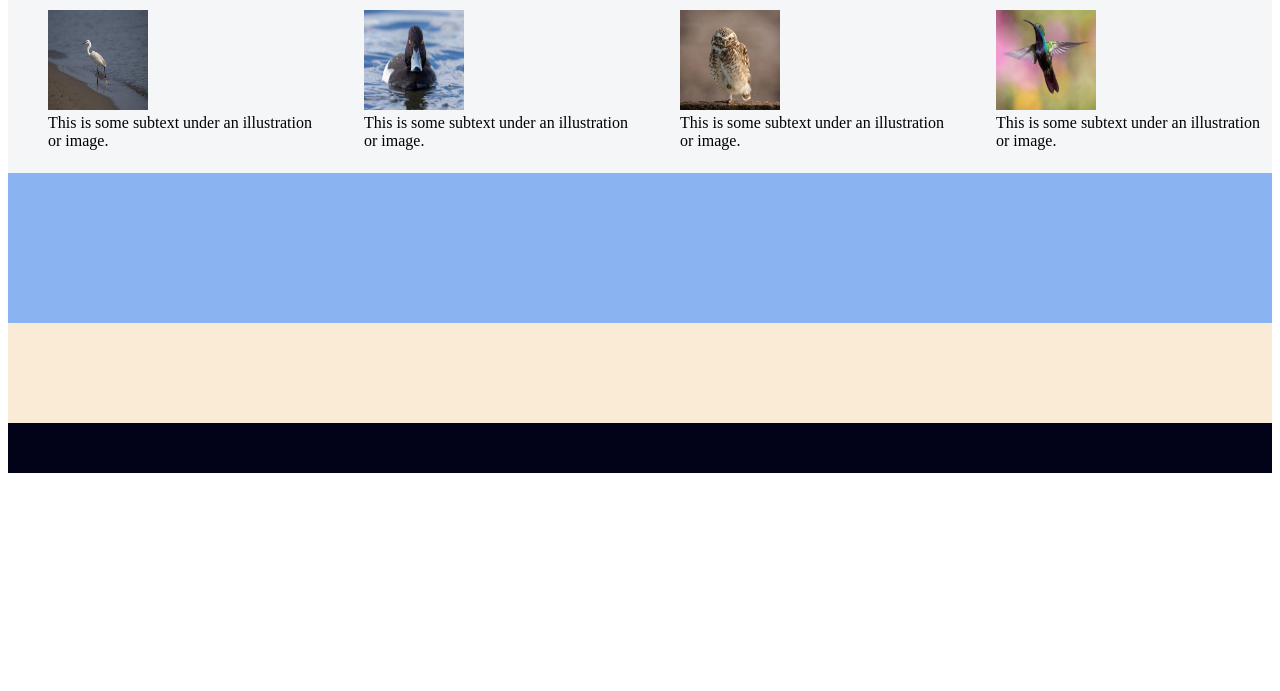
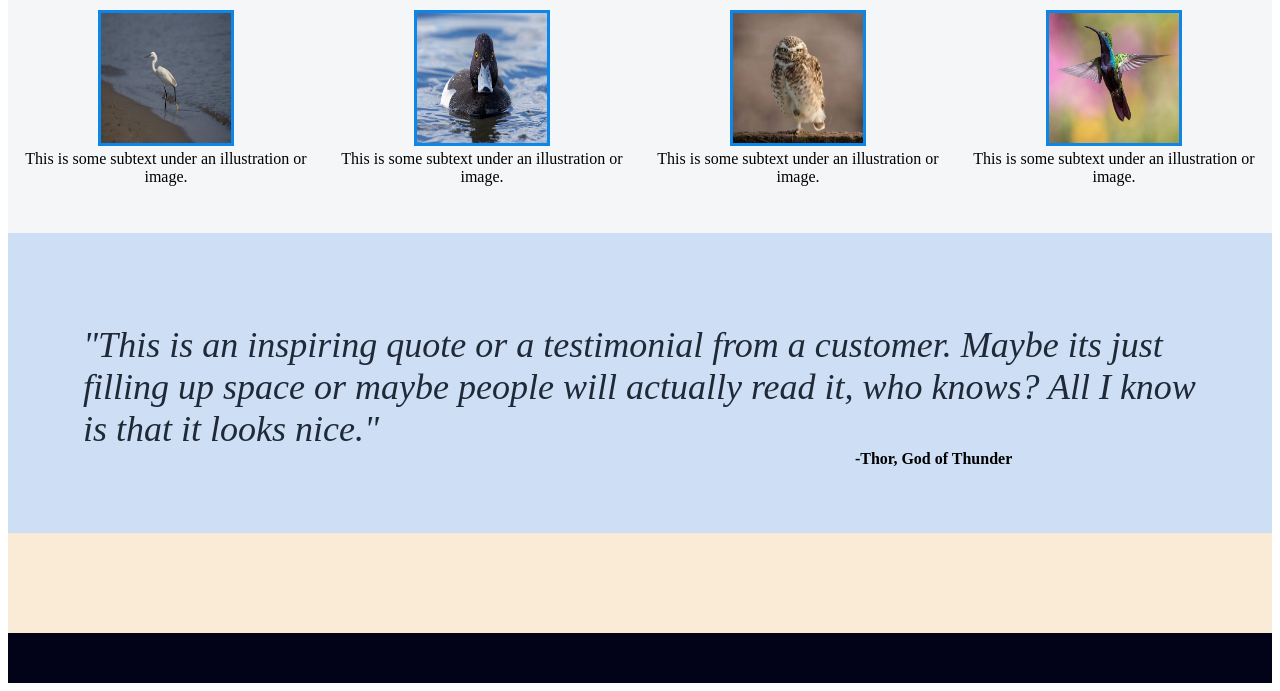
Before and after one commit to Jeff151/odinProject1, a plain HTML site: page index.html in a window 1280 px wide. Shown: the part 315-1006 px from the top of the page. Before the commit the page ends 800 px from the top, so only its background shows below. Drawn offline with Linux system fonts and the light colour scheme.

Commit message:
index.html

```diff
--- a/index.html
+++ b/index.html
@@ -48,7 +48,7 @@
             </div>
             <div id="ct1">
                 <div id="c3"><img src="owl.webp"></div>
-                <div id="t2">This is some subtext under an illustration or image.</div>
+                <div id="t3">This is some subtext under an illustration or image.</div>
             </div>
             <div id="ct1">
                 <div id="c4"><img src="hummingbird.jpg"></div>
@@ -56,7 +56,15 @@
             </div>
         </div>
     </div>
-    <div id="third"></div>
+    <div id="third">
+        <div id="bigp">"This is an inspiring quote or a testimonial from
+        a customer.  Maybe its just filling up space or maybe
+        people will actually read it, who knows? All I know is that
+        it looks nice."
+        </div>
+        <div id="thor">-Thor, God of Thunder
+        </div>
+    </div>
     <div id="fourth"></div>
     <div id="footer"></div>
 
--- a/style.css
+++ b/style.css
@@ -5,15 +5,18 @@
 }
 
 #belowheader{
-    height:240px;
+    height:300px;
     background-color: rgb(244, 246, 248);
 
 
 
 }
 #third{
-    height: 150px;
-    background-color: rgb(138, 179, 241);
+    height: 300px;
+    background-color: rgb(206, 222, 245);
+    align-content: center;
+    justify-content: center;
+
 }
 #fourth{
     height: 100px;
@@ -109,46 +112,72 @@
 
     /*border:solid red;*/
     margin: auto;
-    padding-left: 260px;
+    padding-left: 250px;
+    padding-top:25px;
+    padding-bottom: 25px;
 
-    padding-top: 25px;
+
 
 }
 #components{
     display: flex;
-
+    justify-content:center;
+    align-items:center;
 
 }
 
 #ct1{
+display: flex;
+flex-direction: column;
+justify-content: center;
+align-items: center;
+align-content: center;
+text-align: center;
 
-    flex-direction:column;
-    margin: auto;
-    justify-content: center;
-    align-items:center;
-    padding-left: 40px;
 
 }
 #c1 img{
-    width: 100px;
-    height: 100px;
-    padding-top: 25px;
+    width: 130px;
+    height: 130px;
+    border: solid rgb(13, 134, 233);
+
 }
 #c2 img{
-    width: 100px;
-    height: 100px;
-    padding-top: 25px;
+    width: 130px;
+    height: 130px;
+    border: solid rgb(13, 134, 233)
 }
 
 #c3 img{
-    width: 100px;
-    height: 100px;
-    padding-top: 25px;
+    width: 130px;
+    height: 130px;
+    border: solid rgb(13, 134, 233);
+
 
 }
  #c4 img{
-    width: 100px;
-    height: 100px;
-    padding-top: 25px;
+    width: 130px;
+    height: 130px;
+    border: solid rgb(13, 134, 233)
+
 
 }
+/*Third*/
+
+#bigp{
+    font-size: 36px;
+    font-style: italic;
+    font-weight: lighter;
+    color: #1f2937;
+    justify-content: flex-start;
+    padding-top: 25px;
+    padding-left: 75px;
+    padding-right: 75px;
+
+}
+#thor{
+    padding-left: 67%;
+    font-weight: bolder;
+    font-size: medium;
+
+}
```
